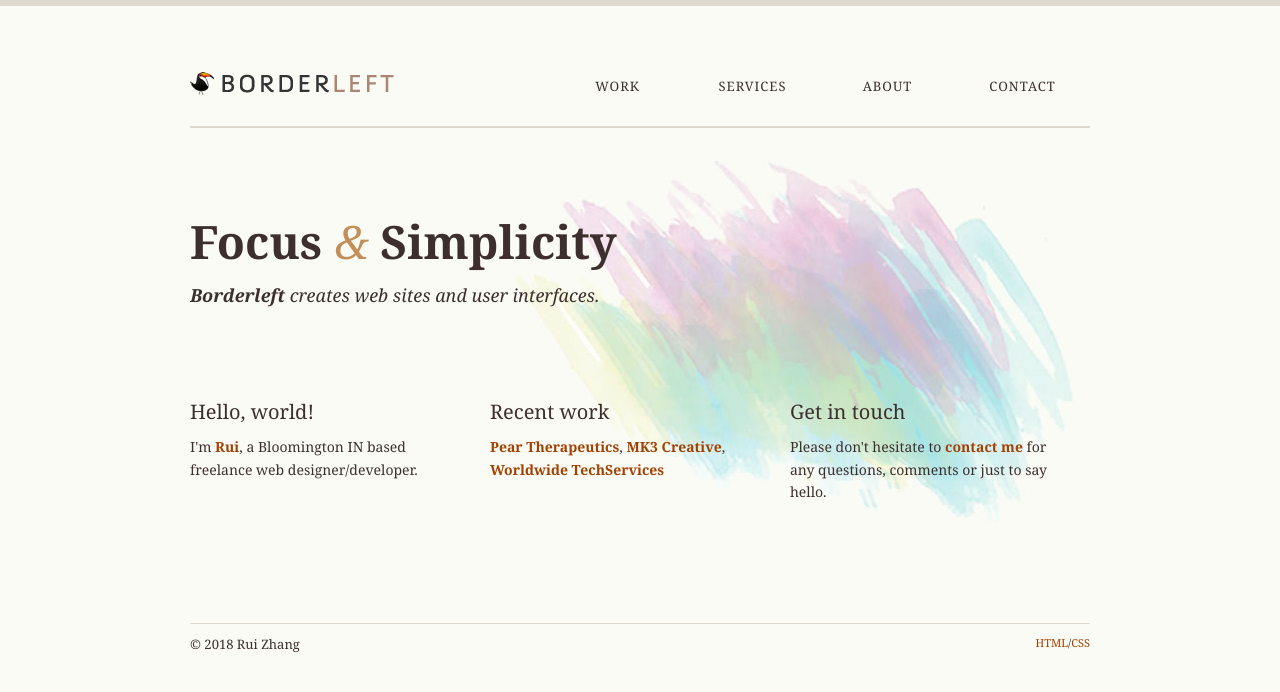
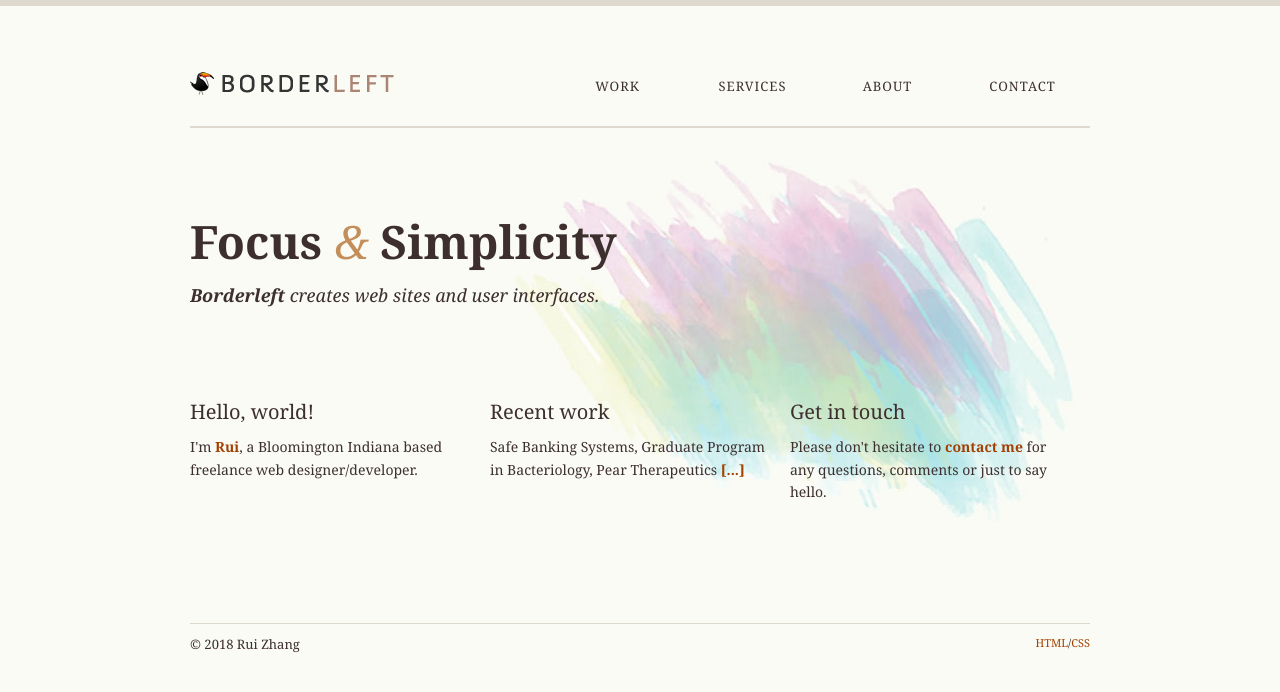
Before and after one commit to borderleft/borderleft.github.io, a Jekyll site: the page built from index.html, in a window 1280 px wide. Shown: the top 692 px of the page. Built offline with Jekyll 4.4.1, drawn with Linux system fonts in a browser that asks for light colours.

Commit message:
Update home

```diff
--- a/index.html
+++ b/index.html
@@ -12,15 +12,11 @@
 <ul class="teaser">
     <li>
         <h2>Hello, world!</h2>
-        <p>I'm <a href="/about/">Rui</a>, a Bloomington IN based freelance web designer/developer.</p>
+        <p>I'm <a href="/about/">Rui</a>, a Bloomington Indiana based freelance web designer/developer.</p>
     </li>
     <li>
         <h2>Recent work</h2>
-        <p>
-            <a href="http://peartherapeutics.com/">Pear Therapeutics</a>,
-            <a href="http://mk3creative.com/">MK3 Creative</a>,
-            <a href="http://wwts.com/">Worldwide TechServices</a>
-        </p>
+        <p>Safe Banking Systems, Graduate Program in Bacteriology, Pear Therapeutics <a href="/work/">[...]</a></p>
     </li>
     <li>
         <h2>Get in touch</h2>
```
